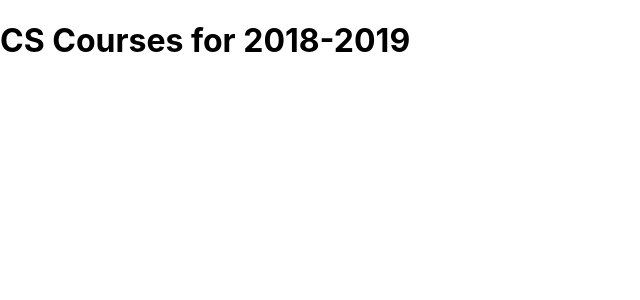
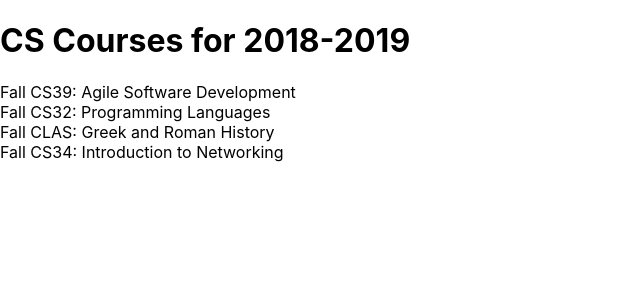
Before and after one commit to BrianGleason/react-scheduler, a React (Create React App) app: page / in a window 1280 px wide. Shown: the top 300 px of the page, without its empty margins (0-640 px from the left). Built offline with nearby package versions, Linux system fonts and the light colour scheme.

Commit message:
list indexing using map for course list

```diff
--- a/src/App.js
+++ b/src/App.js
@@ -1,12 +1,61 @@
 import React from 'react';
 
 const schedule = {
-  title: "CS Courses for 2018-2019"
+  "title": "CS Courses for 2018-2019",
+  "courses": {
+    "CS394" : {
+      "id" : "FCS394",
+      "meets" : "MWF 3:30-4:50",
+      "title" : "Agile Software Development"
+    },
+    "CS321" : {
+      "id" : "FCS321",
+      "meets" : "TTH 9:30-10:50",
+      "title" : "Programming Languages"
+    },
+    "CLASSICS211" : {
+      "id" : "FCLASSICS211",
+      "meets" : "MW 1:30-12:50, F 12:00-12:50",
+      "title" : "Greek and Roman History"
+    },
+    "CS340" : {
+      "id" : "FCS340",
+      "meets" : "TuTh 3:30-4:50",
+      "title" : "Introduction to Networking"
+    }
+  }
 };
+
+const terms = { F: 'Fall', W: 'Winter', S: 'Spring'};
+
+const getCourseTerm = course => (
+  terms[course.id.charAt(0)]
+);
+
+const getCourseNumber = course => (
+  course.id.slice(1, 5)
+);
+
+const Course = ({ course }) => (
+  <div>
+    { getCourseTerm(course) } { getCourseNumber(course) }: { course.title }
+  </div>
+);
+
+const CourseList = ({ courses }) => (
+  <div>
+    { Object.values(courses).map(course => <Course key={course.id} course={ course } />) }
+  </div>
+);
+
+const Banner = ({ title }) => (
+  <h1>{ title }</h1>
+);
 
 const App = () =>  (
   <div>
-    <h1>{ schedule.title }</h1>
+    <Banner title={ schedule.title } />
+    <CourseList courses={ schedule.courses } />
   </div>
 );
 
```
